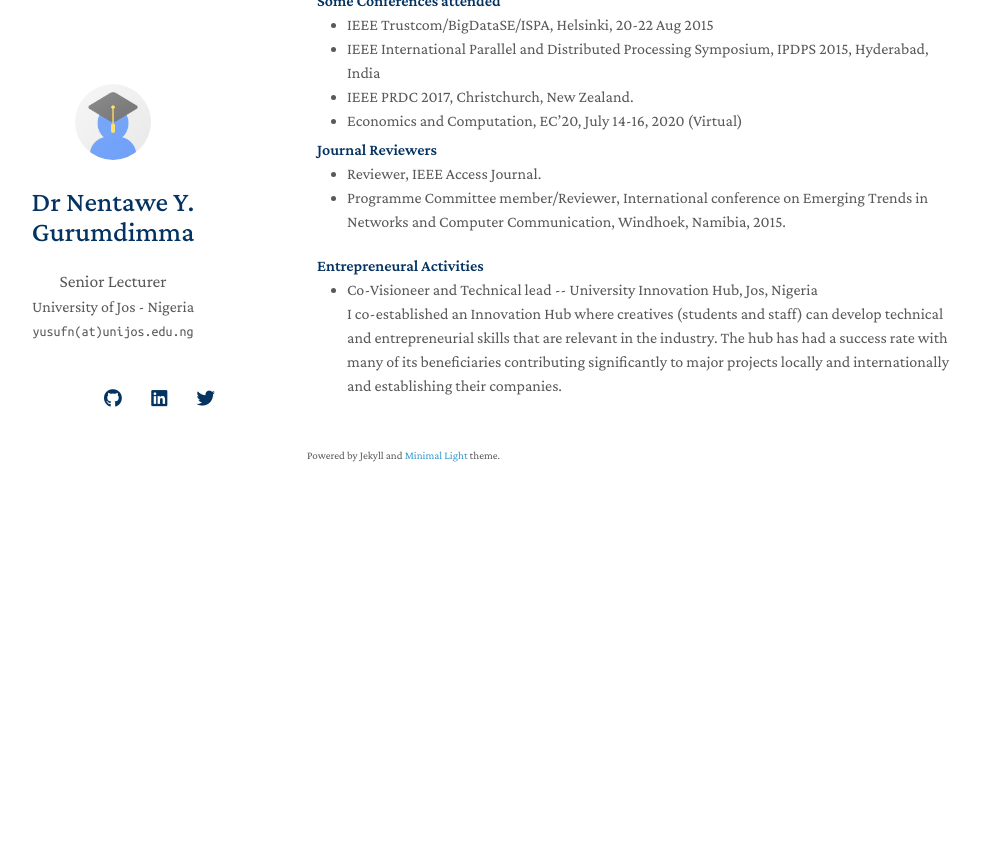
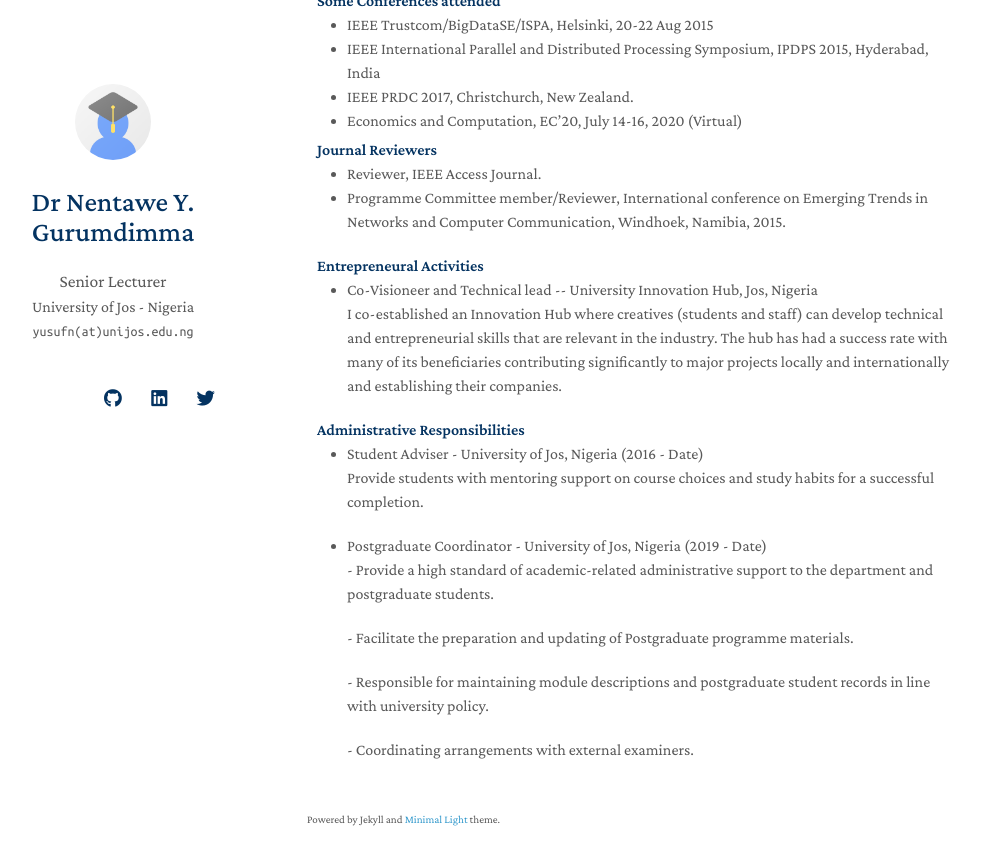
Before and after one commit to nentaweg/nentaweg.github.io, a Jekyll site: the page built from index.md, in a window 1280 px wide and 900 px high, scrolled down 1348 px. Shown: the top 865 px of the window, without its empty margins (163-1144 px from the left). Built offline with Jekyll 4.4.1, drawn with Linux system fonts in a browser that asks for light colours; nearby versions of some CDN libraries; a style sheet for code colours, icons or effects is not loaded; our own code applies the rules of GitHub Pages for plain Markdown files; before the commit the page ends 1884 px from its top, so only the background shows below that.

Commit message:
Update services.md

```diff
--- a/_includes/services.md
+++ b/_includes/services.md
@@ -23,3 +23,18 @@
  <p>I co-established an Innovation Hub where creatives (students and staff) can develop technical and entrepreneurial
 skills that are relevant in the industry. The hub has had a success rate with many of its beneficiaries contributing significantly to major projects locally and internationally and establishing their companies. </p>
 </ul>
+
+<h4 style="margin:0 10px 0;">Administrative Responsibilities</h4>
+
+<ul style="margin:0 0 20px;">
+  <li><a href=""><autocolor> Student Adviser - University of Jos, Nigeria (2016 - Date)</autocolor></a></li>
+ <p>Provide students with mentoring support on course choices and study habits for a successful completion.</p>
+</ul>
+
+<ul style="margin:0 0 20px;">
+  <li><a href=""><autocolor> Postgraduate Coordinator - University of Jos, Nigeria (2019 - Date)</autocolor></a></li>
+ <p>- Provide a high standard of academic-related administrative support to the department and postgraduate students.</p>
+ <p>- Facilitate the preparation and updating of Postgraduate programme materials.</p>
+ <p>- Responsible for maintaining module descriptions and postgraduate student records in line with university policy.</p>
+  <p>- Coordinating arrangements with external examiners.</p>
+</ul>
```
